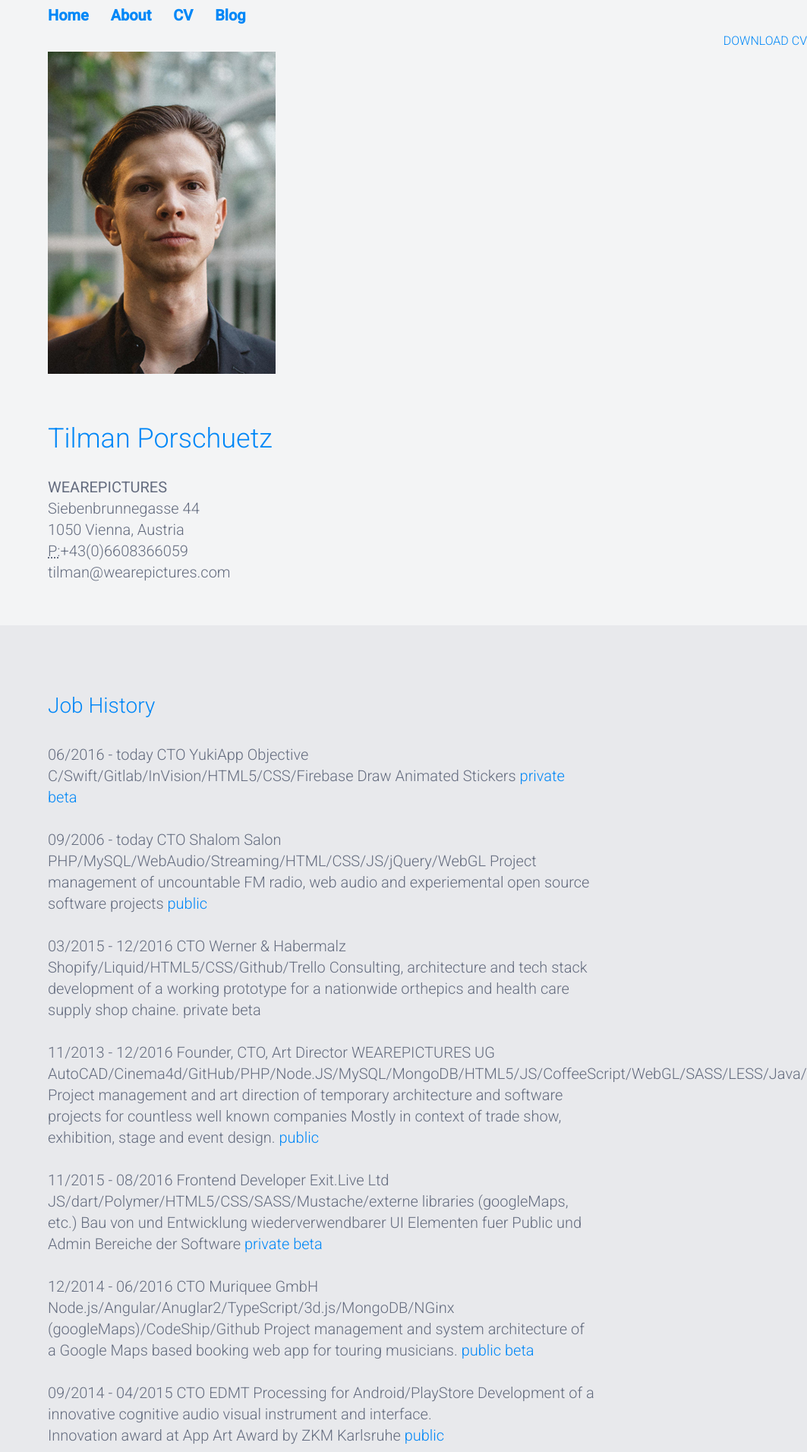
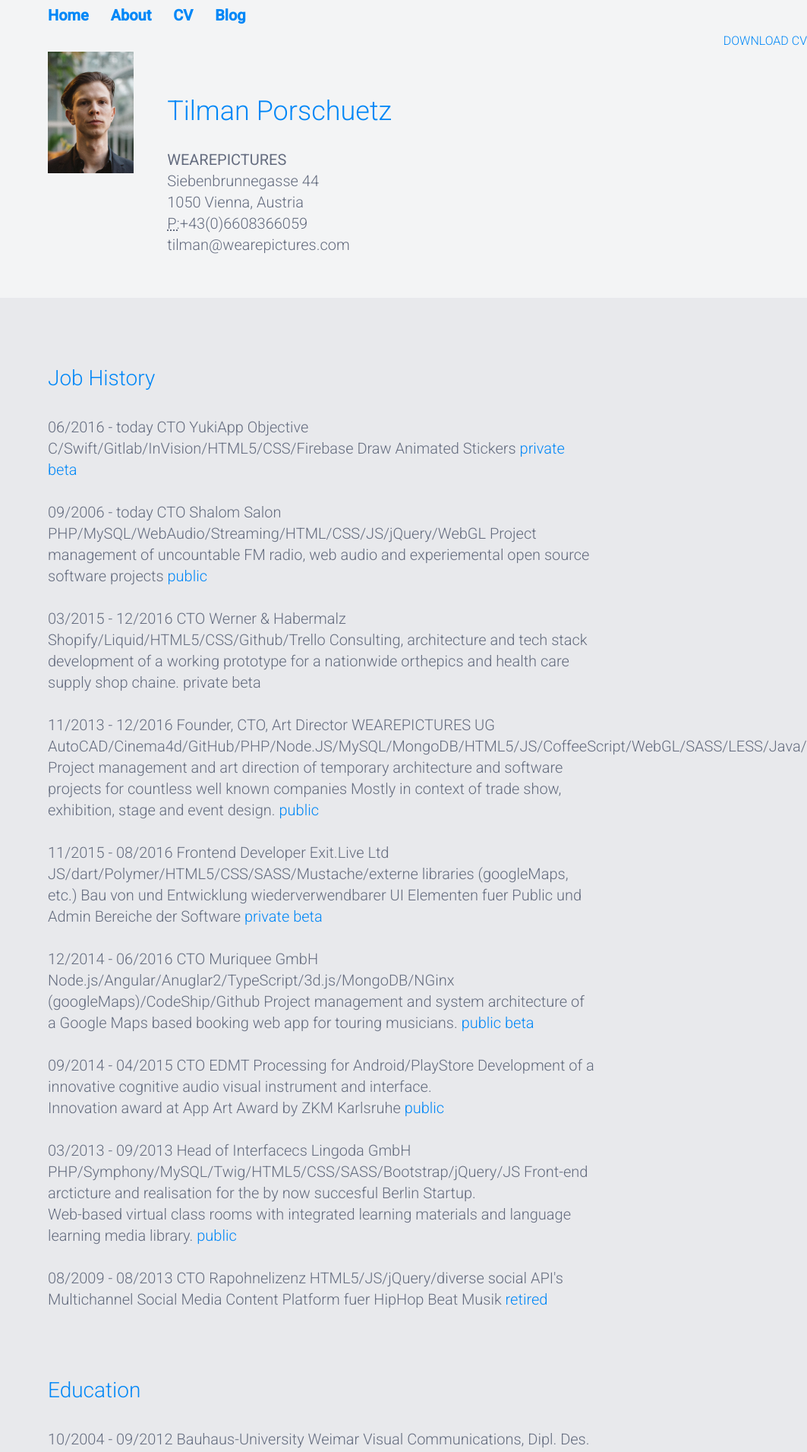
Before and after one commit to mandymozart/mandymozart, a Jekyll site: the page built from cv/index.html, in a window 1280 px wide. Shown: the top 1911 px of the page at 76% size, without its empty margins (217-1280 px from the left). Built offline with Jekyll 4.4.1, drawn with Linux system fonts in a browser that asks for light colours.

Commit message:
Wahnsinn

```diff
--- a/_layouts/default.html
+++ b/_layouts/default.html
@@ -26,11 +26,13 @@
   </main>
 
   <footer>
-   <ul>
-   <li><a href="mailto:tilman@wearepictures.com">email</a></li>
-   <li><a href="https://github.com/porschuetz">github.com/porschuetz</a></li>
-   <li><a href="https://www.wearepictures.com">www.wearepictures.com</a></li>
-   </ul>
+    <section>
+      <ul>
+      <li><a href="mailto:tilman@wearepictures.com">email</a></li>
+      <li><a href="https://github.com/porschuetz">github.com/porschuetz</a></li>
+      <li><a href="https://www.wearepictures.com">www.wearepictures.com</a></li>
+      </ul>
+    </section>
   </footer>
   </body>
 
--- a/css/main.css
+++ b/css/main.css
@@ -18,7 +18,15 @@ main nav ul li, footer ul li {
     list-style-type: none;
 }
 
-footer { }
+#intro-header {
+    display: flex;
+}
+
+#portrait {
+    padding-right: 2.2rem;
+    height: 8rem;
+}
+footer { line-height: 3.6rem; }
 
 /* Blog */
 ul.posts { }
```
